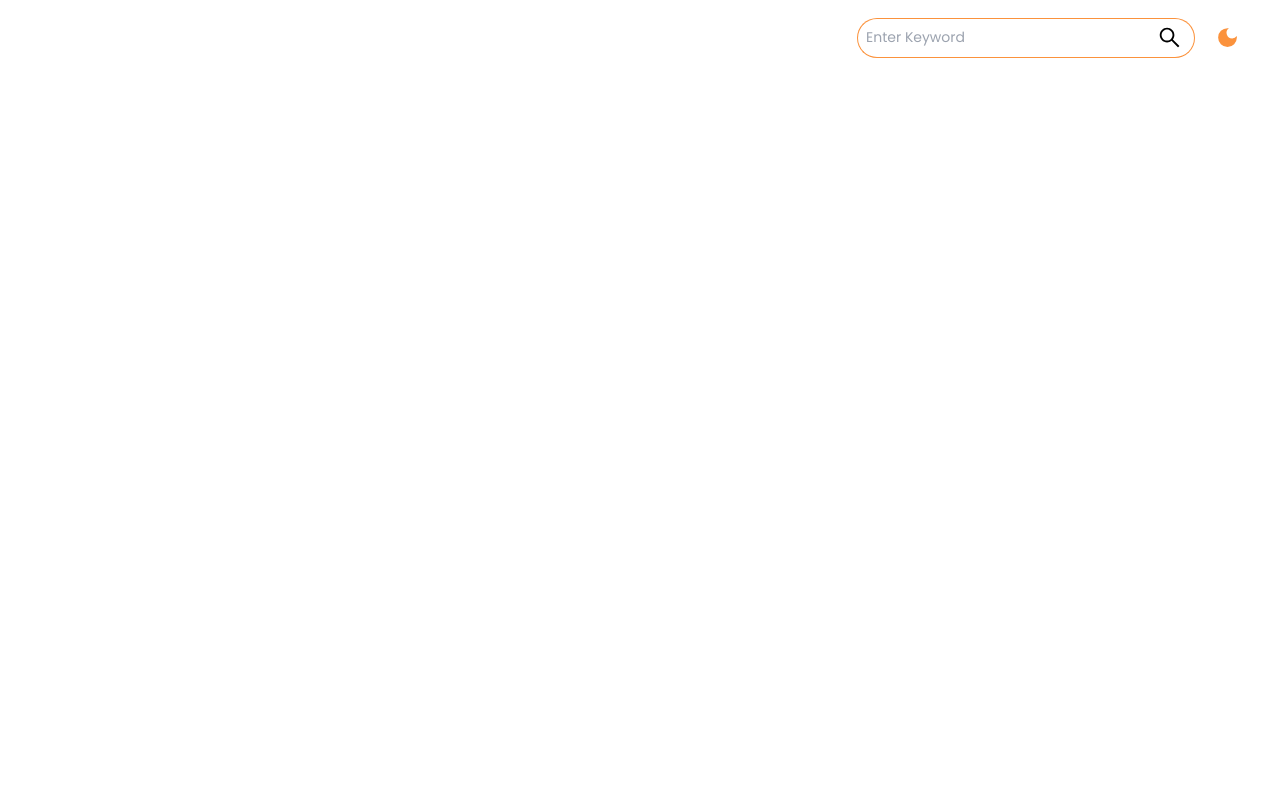
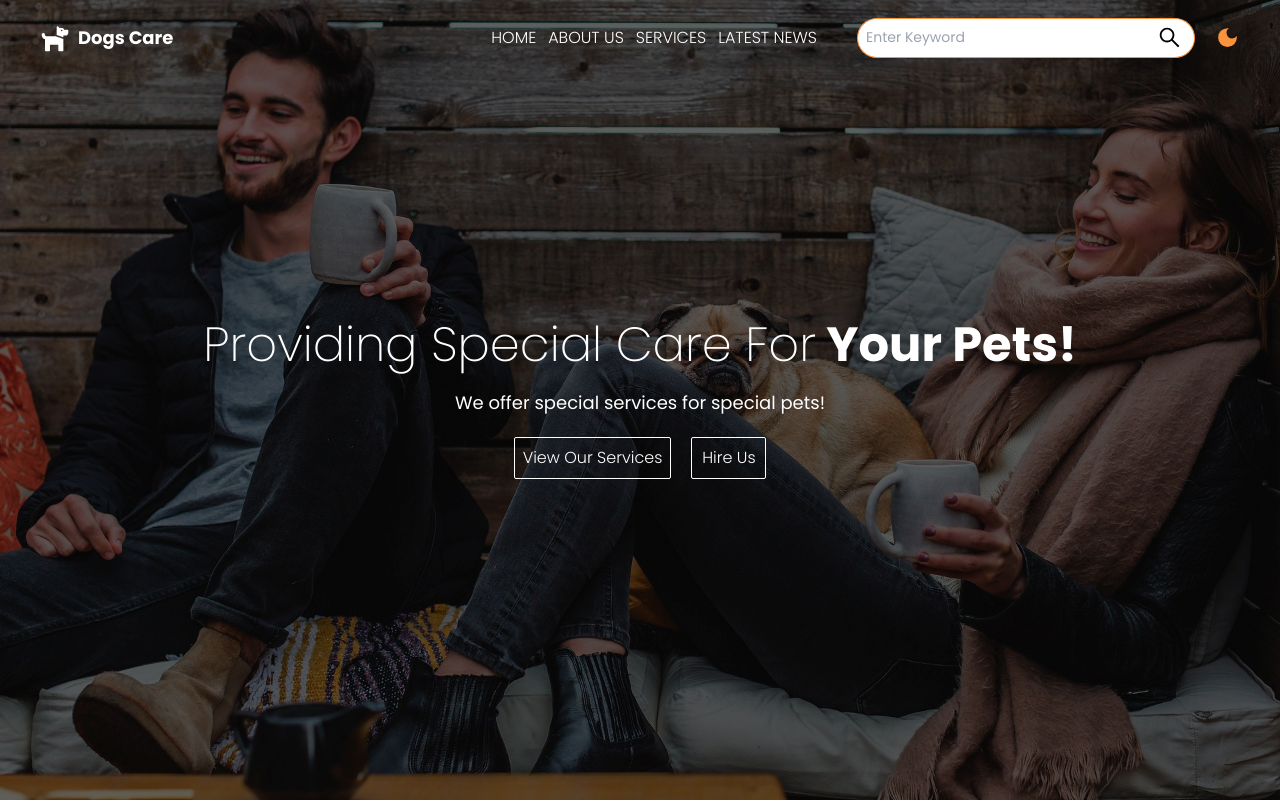
Before and after one commit to gianicolajara/pet-care, a Next.js app: page /pet-care/ in a window 1280 px wide. Shown: the top 802 px of the page. Built offline with nearby package versions, Linux system fonts and the light colour scheme.

Commit message:
fixed url images tailwind

```diff
--- a/components/Heroe.js
+++ b/components/Heroe.js
@@ -1,14 +1,11 @@
-import { prefix } from "../utils/prefix";
 import Button from "./Button";
 import Menu from "./Menu";
 import Wrapper from "./Wrapper";
 
-const urlImageHeroe = `${prefix}/images/heroe.jpg`;
-
 const Heroe = () => {
   return (
     <div
-      className={`h-screen bg-[url("${urlImageHeroe}")] bg-center bg-cover flex flex-col text-center justify-center w-full`}
+      className={`h-screen bg-[url("/pet-care/images/heroe.jpg")] bg-center bg-cover flex flex-col text-center justify-center w-full`}
     >
       <Wrapper>
         <Menu />
--- a/components/Ourteam.js
+++ b/components/Ourteam.js
@@ -1,15 +1,13 @@
-import { prefix } from "../utils/prefix";
 import Button from "./Button";
 import P from "./P";
 import Section from "./Section";
-import SectionWrapped from "./SectionWrapped";
 import Title from "./Title";
 import Wrapper from "./Wrapper";
 
 const Ourteam = () => {
   return (
     <Section
-      className={`w-full h-[500px] bg-[url("/images/ourteam.jpg")] bg-top bg-no-repeat bg-cover flex flex-col justify-center items-left`}
+      className={`w-full h-[500px] bg-[url("/pet-care/images/ourteam.jpg")] bg-top bg-no-repeat bg-cover flex flex-col justify-center items-left`}
     >
       <Wrapper>
         <div className="flex flex-col gap-5">
```
